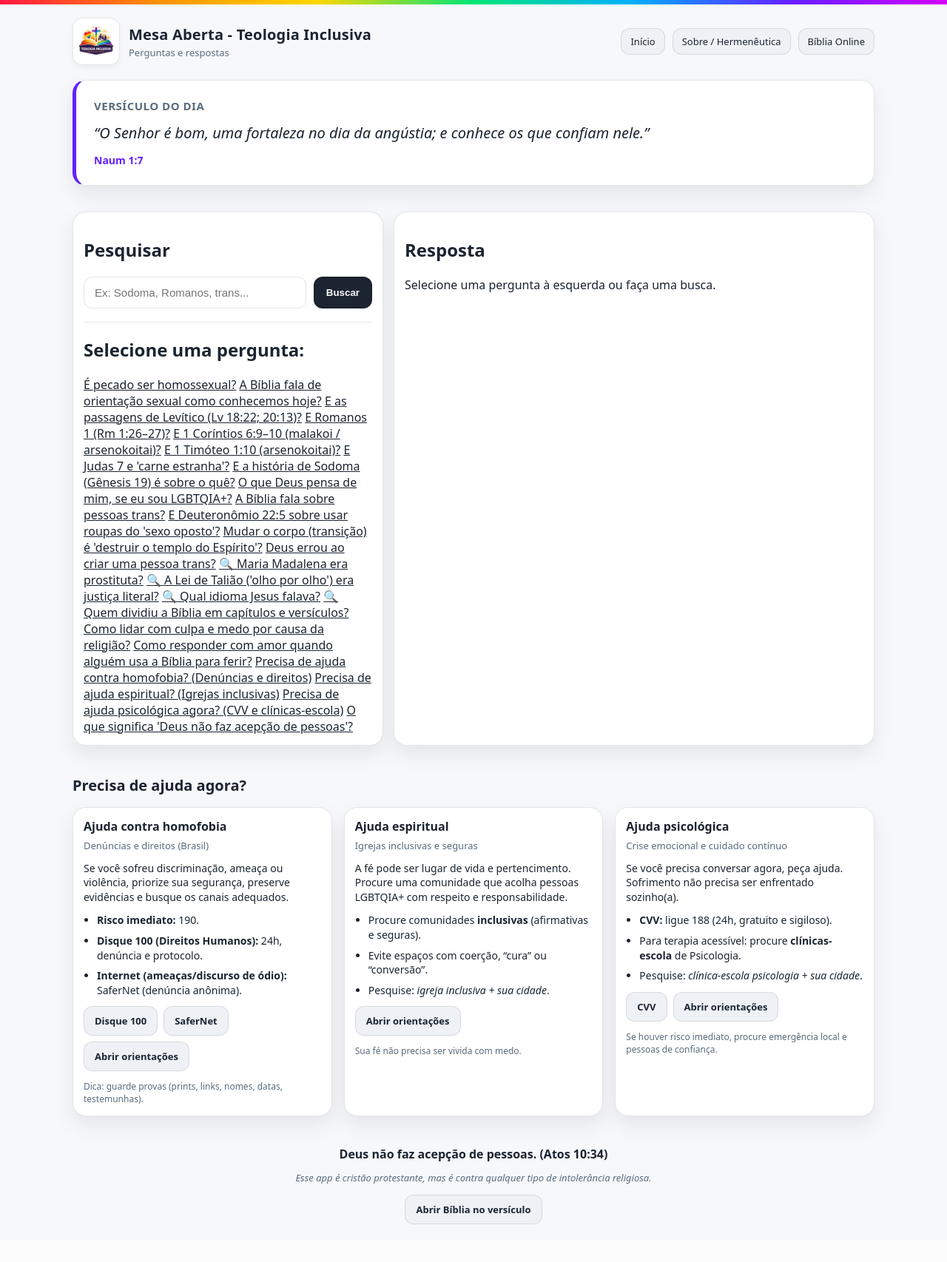
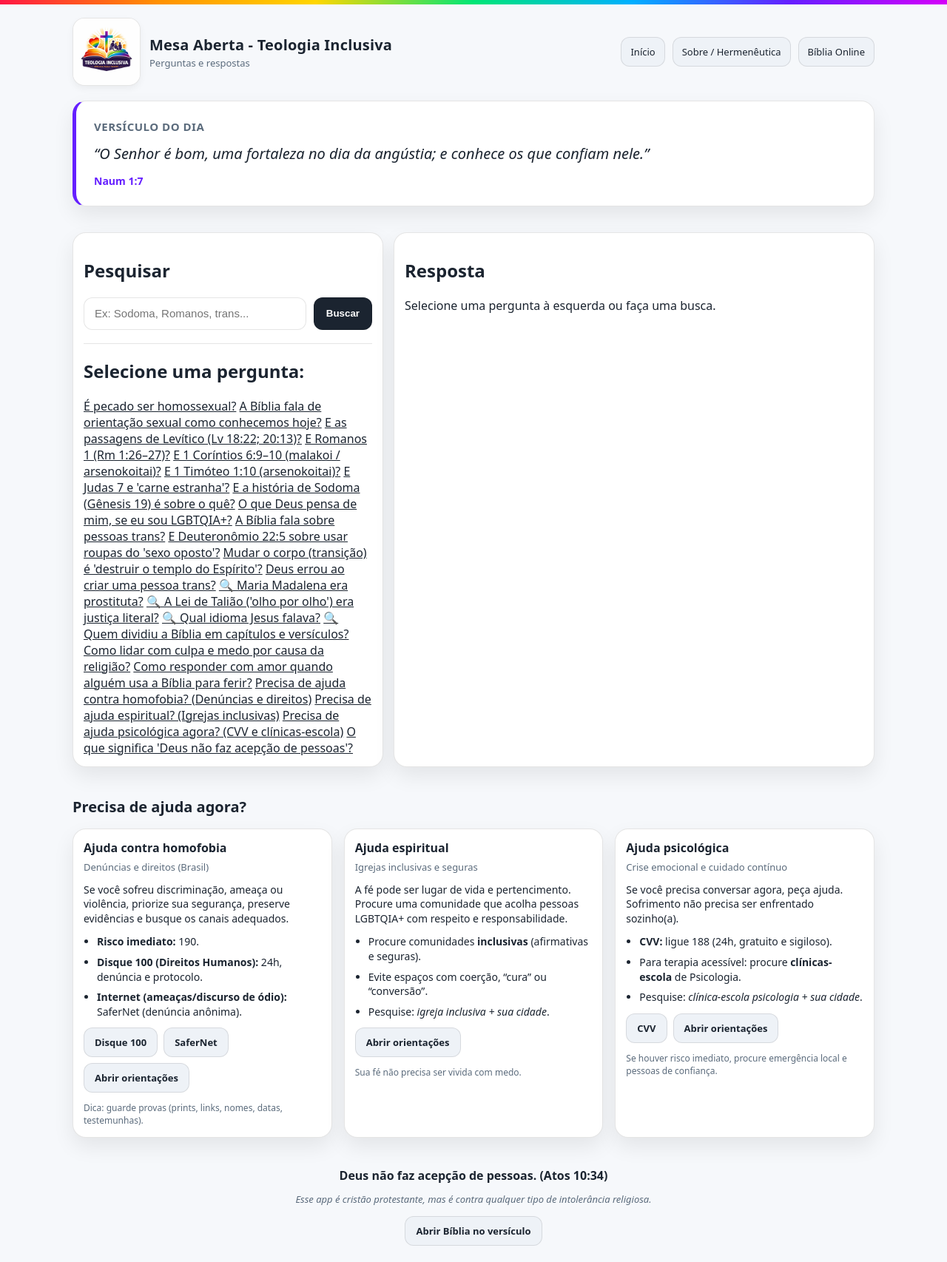
Before and after one commit to sabrinaandraderocha-cmyk/mesa-aberta-teologia-inclusiva, a Flask app: page / in a window 1280 px wide. Shown: the whole page at 74% size. Before the commit the page ends 1655 px from the top, so only its background shows below. Run offline with Flask 3, Linux system fonts and the light colour scheme; data that the repository does not hold is empty.

Commit message:
Atualizar o style.css

```diff
--- a/static/style.css
+++ b/static/style.css
@@ -7,9 +7,16 @@
   --shadow: 0 12px 28px rgba(0,0,0,0.08);
   --soft: #eef2f7;
   --soft2: #e6edf5;
+
+  /* extras */
+  --radius: 18px;
+  --radius-sm: 14px;
+  --tap: 44px;
 }
 
 *{ box-sizing: border-box; }
+
+html{ scroll-behavior: smooth; }
 
 body{
   margin:0;
@@ -20,6 +27,12 @@ body{
 
 a{ color: inherit; }
 
+/* melhora toque/scroll no mobile */
+button, a, input { -webkit-tap-highlight-color: transparent; }
+
+/* =========================================================
+   TOP BAR
+========================================================= */
 .rainbow-top{
   height: 6px;
   background: linear-gradient(90deg,#ff1744,#ff9100,#ffd600,#00e676,#00b0ff,#651fff,#d500f9);
@@ -44,11 +57,12 @@ a{ color: inherit; }
   gap: 12px;
 }
 
+/* LOGO maior já no desktop (opcional, mas fica mais “marca”) */
 .logo-img{
-  width: 64px;
-  height: 64px;
+  width: 92px;
+  height: 92px;
   object-fit: contain;
-  border-radius: 14px;
+  border-radius: 16px;
   border: 1px solid var(--border);
   background: #fff;
   box-shadow: 0 4px 10px rgba(0,0,0,0.05);
@@ -77,13 +91,14 @@ a{ color: inherit; }
 .nav-link{
   display: inline-block;
   text-decoration: none;
-  padding: 8px 12px;
+  padding: 10px 12px;
   border-radius: 12px;
   border: 1px solid var(--border);
   background: var(--soft);
   color: var(--text);
   font-size: 13px;
   transition: all 0.2s ease-in-out;
+  min-height: 40px;
 }
 
 .nav-link:hover{ background: var(--soft2); }
@@ -198,11 +228,12 @@ a{ color: inherit; }
   flex: 1;
   border-radius: 12px;
   border: 1px solid var(--border);
-  padding: 12px 14px; /* Mais gordinho e fácil de clicar */
+  padding: 12px 14px;
   background: #fff;
   color: var(--text);
   font-size: 15px;
   transition: all 0.2s ease;
+  min-height: var(--tap);
 }
 
 .search input:focus {
@@ -215,17 +246,91 @@ a{ color: inherit; }
   border-radius: 12px;
   padding: 12px 16px;
   border: 1px solid var(--border);
-  background: var(--text); /* Botão de busca mais escuro */
+  background: var(--text);
   color: #fff;
-  font-weight: bold;
+  font-weight: 800;
   cursor: pointer;
   transition: all 0.2s ease-in-out;
+  min-height: var(--tap);
 }
 
 .search button:hover{ background: #000; }
 
+@media (max-width: 520px){
+  .search{ flex-direction: column; }
+  .search button{ width: 100%; }
+}
+
 /* =========================================================
-   SANFONA DE PERGUNTAS (Accordion)
+   LISTA DE PERGUNTAS (IMPORTANTE!)
+   O seu print mostra links corridos. Aqui a gente força:
+   - 1 pergunta por linha
+   - “card” clicável
+   - nada de bloco de texto gigante
+
+   ✅ Se suas perguntas estiverem em outro container, troque
+   ".question-list" pelo seletor real.
+========================================================= */
+
+/* Use esta classe no container das perguntas, se puder */
+.question-list{
+  display: flex;
+  flex-direction: column;
+  gap: 10px;
+  margin-top: 12px;
+}
+
+/* Se você não consegue colocar classe no HTML:
+   tenta pegar pelo título “Selecione uma pergunta”
+   e estilizar links dentro do card.
+   (isso funciona em muitos layouts) */
+.card a{
+  word-break: break-word;
+}
+
+/* Estilo “card” para links de pergunta */
+.question-list a,
+.question-list button,
+.questions a,
+.questions button,
+.lista-perguntas a,
+.lista-perguntas button{
+  display: block;
+  width: 100%;
+  text-decoration: none;
+  border-radius: var(--radius-sm);
+  border: 1px solid var(--border);
+  background: var(--soft);
+  color: var(--text);
+  padding: 14px 16px;
+  font-size: 16px;
+  font-weight: 650;
+  line-height: 1.25;
+  min-height: var(--tap);
+  transition: background .2s ease, transform .05s ease, border-color .2s ease;
+}
+
+.question-list a:hover,
+.questions a:hover,
+.lista-perguntas a:hover{
+  background: var(--soft2);
+}
+
+.question-list a:active,
+.questions a:active,
+.lista-perguntas a:active{
+  transform: scale(0.99);
+}
+
+/* Remove aparência de “link sublinhado” se estiver vindo de algum estilo global */
+.question-list a,
+.questions a,
+.lista-perguntas a{
+  text-decoration: none !important;
+}
+
+/* =========================================================
+   SANFONA DE PERGUNTAS (Accordion) - seu modelo novo
 ========================================================= */
 .faq-container {
   display: flex;
@@ -287,7 +391,8 @@ a{ color: inherit; }
 
 .answer, .faq-answer {
   color: var(--text);
-  line-height: 1.5;
+  line-height: 1.55;
+  font-size: 15px;
 }
 
 .answer ul, .faq-answer ul {
@@ -324,9 +430,28 @@ a{ color: inherit; }
 
 .links-box a{
   color: #00b0ff;
-  font-weight: 600;
+  font-weight: 700;
 }
 .links-box a:hover{ text-decoration: underline; }
+
+/* =========================================================
+   RESPOSTA (seção separada)
+   Dica: dê um id="resposta" no container da resposta.
+========================================================= */
+#resposta, .resposta, .answer{
+  scroll-margin-top: 110px;
+}
+
+.resposta-card{
+  margin-top: 14px;
+}
+
+.resposta-card h2,
+.resposta-title{
+  font-size: 22px;
+  font-weight: 900;
+  margin: 6px 0 12px 0;
+}
 
 /* =========================================================
    RECURSOS DE AJUDA
@@ -358,8 +483,9 @@ a{ color: inherit; }
   border-radius: 12px;
   border: 1px solid var(--border);
   background: var(--soft);
-  font-weight: 600;
+  font-weight: 700;
   transition: all 0.2s ease-in-out;
+  min-height: 40px;
 }
 .btn:hover{ background: var(--soft2); }
 .hint{ margin-top: 12px; color: var(--muted); font-size: 12px; }
```
Also changed, not shown: other parts of static/style.css (+49 -25 lines).
